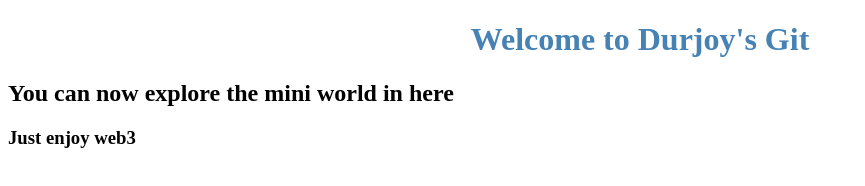
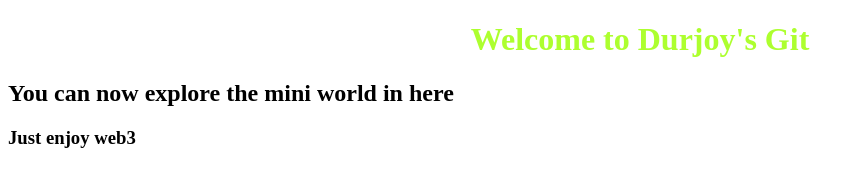
Before and after one commit to Durjoy-CPaul/my-first-repo, a plain HTML site: page index.html in a window 1280 px wide. Shown: the whole page, without its empty margins (0-865 px from the left). Drawn offline with Linux system fonts and the light colour scheme.

Commit message:
from command

```diff
--- a/style.css
+++ b/style.css
@@ -1,4 +1,4 @@
 h1 {
-    color: steelblue;
+    color: greenyellow;
     text-align: center;
 }
```
